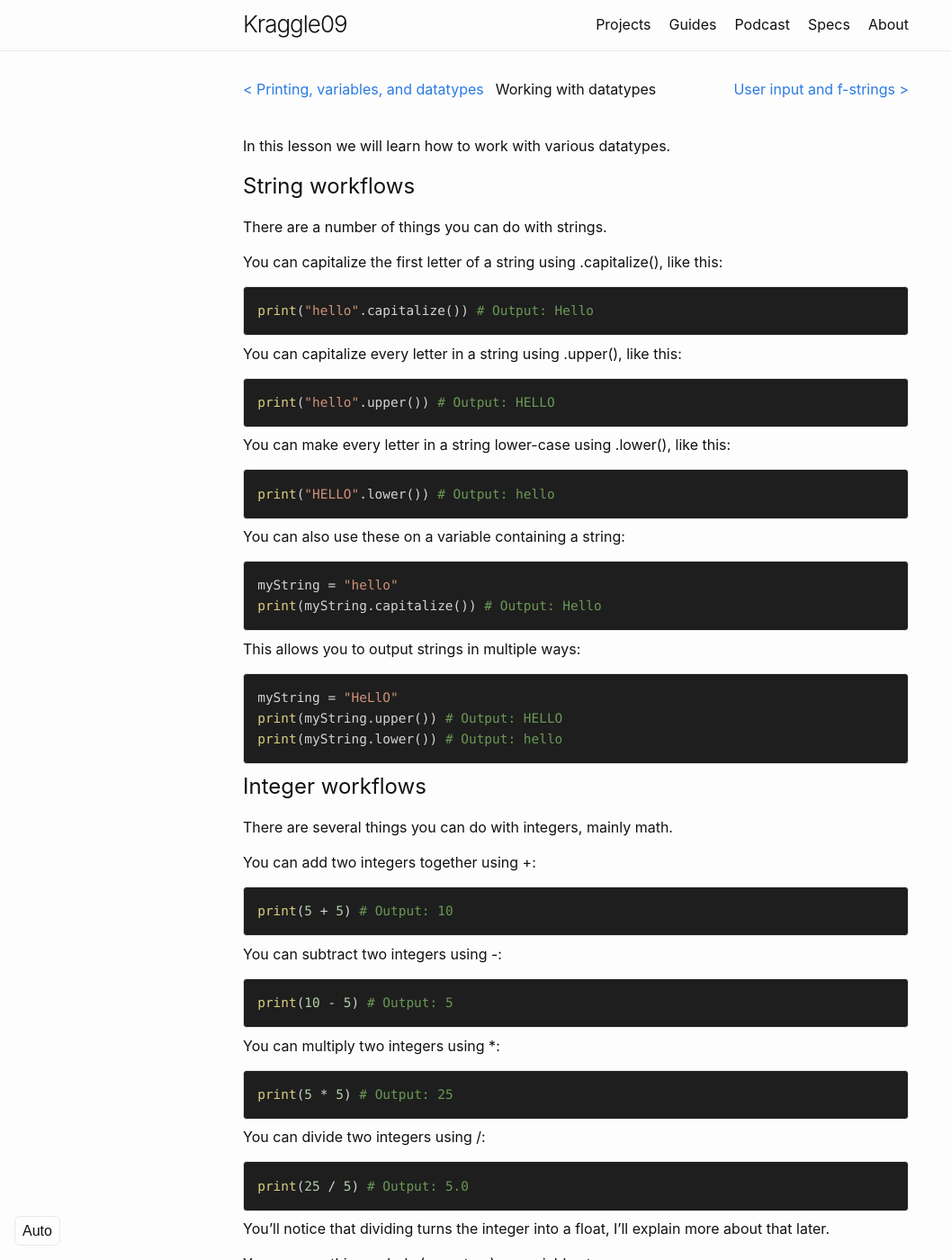
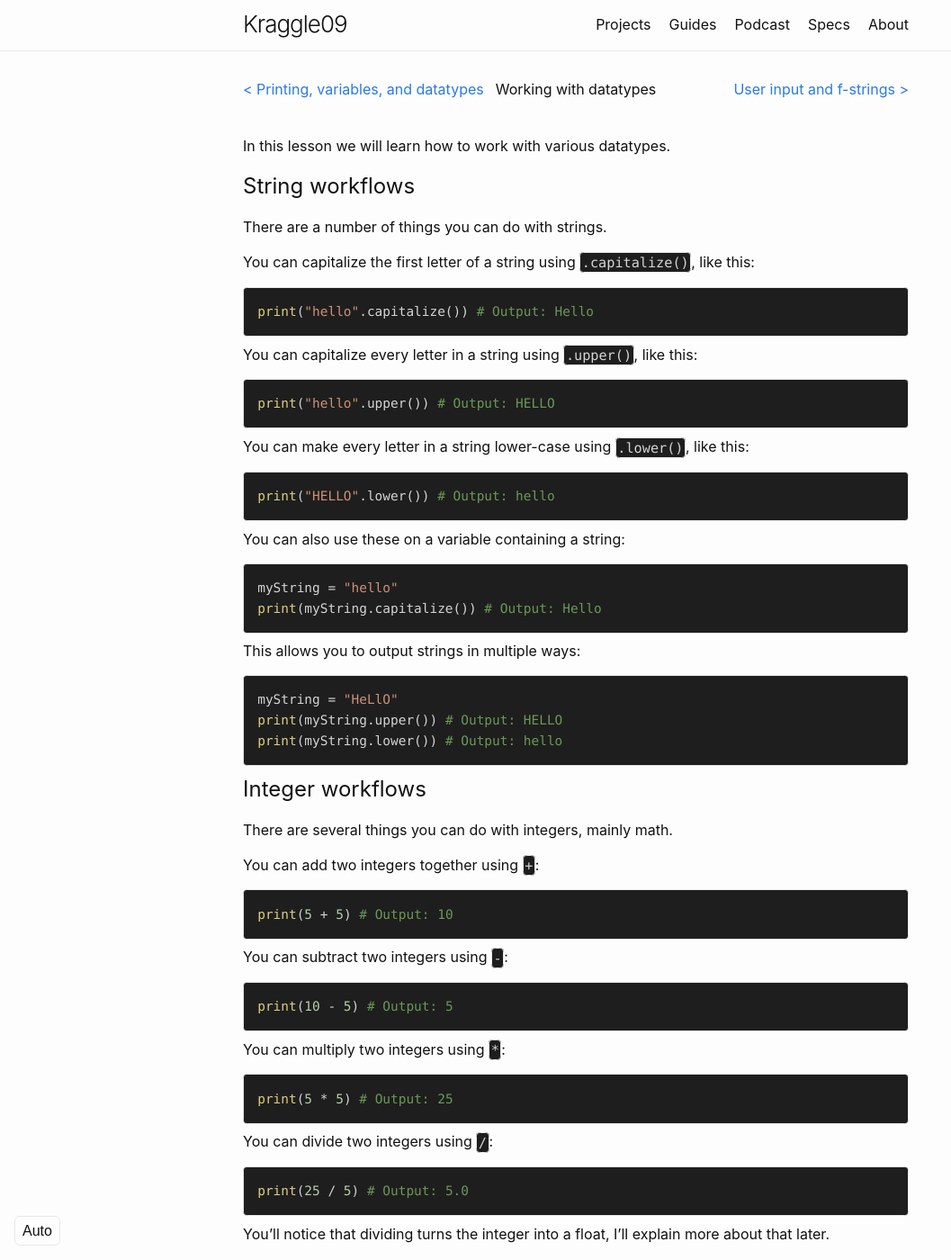
Before and after one commit to Kraggle09/kraggle09.github.io, a Jekyll site: the page built from docs/guide/python/03.markdown, in a window 1280 px wide and 1400 px high. Shown: the whole window at 90% size, without its empty margins (0-1057 px from the left). Built offline with Jekyll 4.4.1, drawn with Linux system fonts in a browser that asks for light colours; some of the changed text lies outside the part shown.

Commit message:
Style changes

```diff
--- a/docs/guide/python/03.markdown
+++ b/docs/guide/python/03.markdown
@@ -16,15 +16,15 @@ In this lesson we will learn how to work with various datatypes.
 ## String workflows
 There are a number of things you can do with strings.
 
-You can capitalize the first letter of a string using .capitalize(), like this:
+You can capitalize the first letter of a string using `.capitalize()`, like this:
 
 <pre><code class="language-python">print("hello".capitalize()) # Output: Hello</code></pre>
 
-You can capitalize every letter in a string using .upper(), like this:
+You can capitalize every letter in a string using `.upper()`, like this:
 
 <pre><code class="language-python">print("hello".upper()) # Output: HELLO</code></pre>
 
-You can make every letter in a string lower-case using .lower(), like this:
+You can make every letter in a string lower-case using `.lower()`, like this:
 
 <pre><code class="language-python">print("HELLO".lower()) # Output: hello</code></pre>
 
@@ -42,19 +42,19 @@ print(myString.lower()) # Output: hello</code></pre>
 ## Integer workflows
 There are several things you can do with integers, mainly math.
 
-You can add two integers together using +:
+You can add two integers together using `+`:
 
 <pre><code class="language-python">print(5 + 5) # Output: 10</code></pre>
 
-You can subtract two integers using -:
+You can subtract two integers using `-`:
 
 <pre><code class="language-python">print(10 - 5) # Output: 5</code></pre>
 
-You can multiply two integers using *:
+You can multiply two integers using `*`:
 
 <pre><code class="language-python">print(5 * 5) # Output: 25</code></pre>
 
-You can divide two integers using /:
+You can divide two integers using `/`:
 
 <pre><code class="language-python">print(25 / 5) # Output: 5.0</code></pre>
 
@@ -79,7 +79,7 @@ print(2.2 / 1.2) # Output: 1.8333333333333335</code></pre>
 
 However, you will notice that the numbers are... messy. I'll explain why that happens and how to avoid it in a future lesson.
 
-The + operator can also be used on strings, but instead of adding the values arithmetically, it will join them together. For example:
+The `+` operator can also be used on strings, but instead of adding the values arithmetically, it will join them together. For example:
 
 <pre><code class="language-python">print("Hello " + "World") # Output: Hello World</code></pre>
 
@@ -90,13 +90,13 @@ We've talked about a few different datatypes, now let's talk about how to conver
 
 Strings can store any text. That can be letters, numbers, special characters, etc. Integers can only store non-decimal numbers, and floats expand to include decimals. So how can you use them interchangeably?
 
-Each datatypes has a function for this. str() for strings, int() for integers, and float() for floats. To convert them, you use them like this:
+Each datatypes has a function for this. `str()` for strings, `int()` for integers, and `float()` for floats. To convert them, you use them like this:
 
 <pre><code class="language-python">myInteger = 5
 myString = str(myInteger)
 print(myString) # Output: 5 (but it's a string instead of an integer)</code></pre>
 
-Like with the print statement, it's important to keep the right syntax.
+Like with the `print` statement, it's important to keep the right syntax.
 
 This allows you to do math with numbers that happen to be stored as strings. For example:
 
--- a/docs/guide/python/04.markdown
+++ b/docs/guide/python/04.markdown
@@ -13,7 +13,7 @@ permalink: /python/04/
 
 In this lesson we will cover accepting user input, as well as a more efficient way to join values together.
 
-To recieve input from the user, you can use the input() function. Here's an example:
+To recieve input from the user, you can use the `input()` function. Here's an example:
 
 <pre><code class="language-python">print("User inputted: " + input())</code></pre>
 
@@ -28,7 +28,7 @@ This would output something like this:
 <pre><code class="language-plaintext">What's your name? Kraggle09
 User's name: Kraggle09</code></pre>
 
-You can also use input() for variables, like this:
+You can also use `input()` for variables, like this:
 
 <pre><code class="language-python">name = input("What's your name? ")
 print("Your name is " + name)
```
Also changed, not shown: docs/guide/python/02.markdown (+4 -4 lines).
